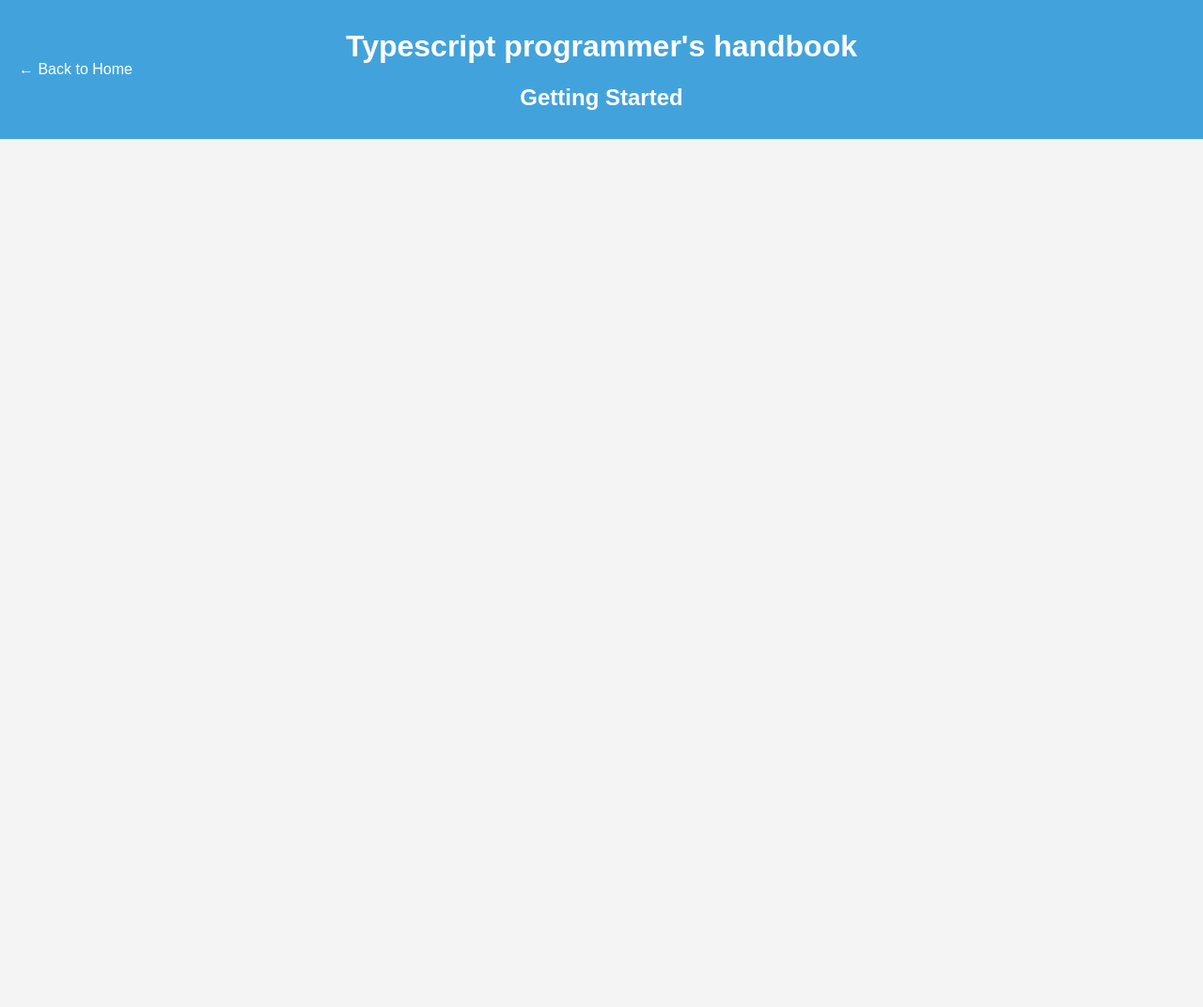
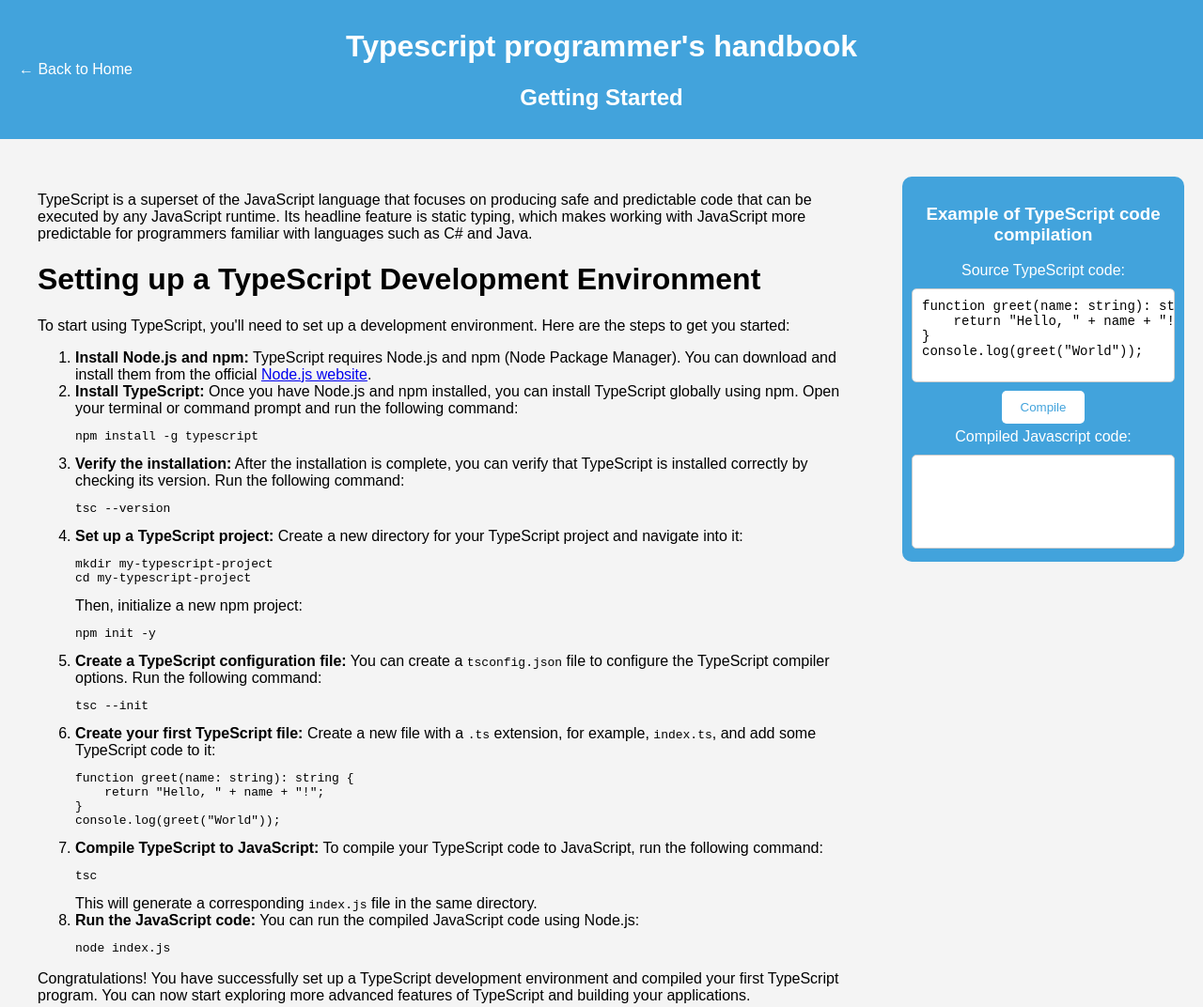
Before and after one commit to juanCoder64/WedDesign_Fall2025_Project, a website: page Pages/getting_started/getting_started.html in a window 1280 px wide. Shown: the whole page at 94% size. Before the commit the page ends 800 px from the top, so only its background shows below. Drawn offline with nearby package versions, Linux system fonts and the light colour scheme.

Commit message:
getting started page and typescript configuration

```diff
--- a/Pages/getting_started/getting_started.html
+++ b/Pages/getting_started/getting_started.html
@@ -16,7 +16,66 @@
         <h2>Getting Started</h2>
     </div>
 </div>
-    <div class="content">
+<div class="layout">
+
+
+    <main class="main-content">
+        <p>TypeScript is a superset of the JavaScript language that focuses on producing safe and predictable code that
+            can be executed by any JavaScript runtime. Its headline feature is static typing, which makes working with
+            JavaScript more predictable for programmers familiar with languages such as C# and Java.</p>
+
+        <h1>Setting up a TypeScript Development Environment</h1>
+        <p>To start using TypeScript, you'll need to set up a development environment. Here are the steps to get you started:</p>
+        <ol>
+            <li><strong>Install Node.js and npm:</strong> TypeScript requires Node.js and npm (Node Package Manager). You can download and install them from the official <a href="https://nodejs.org/">Node.js website</a>.</li>
+            <li><strong>Install TypeScript:</strong> Once you have Node.js and npm installed, you can install TypeScript globally using npm. Open your terminal or command prompt and run the following command:
+                <pre><code>npm install -g typescript</code></pre>
+            </li>
+            <li><strong>Verify the installation:</strong> After the installation is complete, you can verify that TypeScript is installed correctly by checking its version. Run the following command:
+                <pre><code>tsc --version</code></pre>
+            </li>
+            <li><strong>Set up a TypeScript project:</strong> Create a new directory for your TypeScript project and navigate into it:
+                <pre><code>mkdir my-typescript-project
+cd my-typescript-project</code></pre>
+                Then, initialize a new npm project:
+                <pre><code>npm init -y</code></pre>
+            </li>
+            <li><strong>Create a TypeScript configuration file:</strong> You can create a <code>tsconfig.json</code> file to configure the TypeScript compiler options. Run the following command:
+                <pre><code>tsc --init</code></pre>
+            </li>
+            <li><strong>Create your first TypeScript file:</strong> Create a new file with a <code>.ts</code> extension, for example, <code>index.ts</code>, and add some TypeScript code to it:
+                <pre><code>function greet(name: string): string {
+    return "Hello, " + name + "!";
+}
+console.log(greet("World"));</code></pre>
+            </li>
+            <li><strong>Compile TypeScript to JavaScript:</strong> To compile your TypeScript code to JavaScript, run the following command:
+                <pre><code>tsc</code></pre>
+                This will generate a corresponding <code>index.js</code> file in the same directory.
+            </li>
+            <li><strong>Run the JavaScript code:</strong> You can run the compiled JavaScript code using Node.js:
+                <pre><code>node index.js</code></pre>
+            </li>
+        </ol>
+        <p>Congratulations! You have successfully set up a TypeScript development environment and compiled your first TypeScript program. You can now start exploring more advanced features of TypeScript and building your applications.</p>
+    </main>
+
+    <aside class="example">
+        <h3>Example of TypeScript code compilation</h3>
+        <label for="codeInput">Source TypeScript code:</label><textarea id="codeInput" class='codeBlock'>
+function greet(name: string): string {
+    return "Hello, " + name + "!";
+}
+console.log(greet("World"));
+        </textarea>
+        <br>
+        <button id="runBtn">Compile</button>
+        <br>
+        <label for="codeOutput">Compiled Javascript code:</label><textarea id="codeOutput" readonly class="codeBlock">
+        </textarea>
+        <script src="https://cdn.jsdelivr.net/npm/typescript@5.9.3/lib/typescript.min.js"></script>
+        <script src="../../scripts/getting_started.js"></script>
+    </aside>
 </div>
 </body>
 
--- a/styles.css
+++ b/styles.css
@@ -30,6 +30,22 @@ body{
 
 .content{
     padding: 20px;
+    ol{
+        margin-left: 20px;
+        li{
+            margin-bottom: 10px;
+        }
+    }
+    code{
+        background-color: #eaeaea;
+        padding: 2px 4px;
+        border-radius: 4px;
+        font-family: 'Courier New', Courier, monospace;
+    }
+    a{
+        color: #00a6ff;
+        text-decoration: none;
+    }
 }
 
 .table-header{
@@ -65,3 +81,77 @@ th {
 .back-button:hover {
     color: #000000;
 }
+.example{
+    background-color: #42a3dc;
+    color: white;
+    padding: 10px;
+    margin-top: 20px;
+    border-radius: 10px;
+    width: 100%;
+    text-align: center;
+}
+.example button{
+    margin: 5px;
+    background-color: #ffffff;
+    color: #42a3dc;
+    padding: 10px 20px;
+    border-radius: 5px;
+    cursor: pointer;
+    border: none;
+}
+.example textarea{
+    margin-top: 10px;
+    width: 100%;
+    overflow-x: auto;
+    white-space: pre;
+    overflow-wrap: normal;
+    height: 100px;
+    border-radius: 5px;
+    border: 1px solid #ccc;
+    padding: 10px;
+    font-size: 14px;
+    resize: none;
+    box-sizing: border-box;
+}
+
+.layout {
+    display: flex;
+    align-items: flex-start;
+    gap: 20px;
+    padding: 20px;
+    box-sizing: border-box;
+}
+
+aside {
+    background: #f7f7f7;
+    padding: 1rem;
+    border-radius: 8px;
+
+    flex: 0 0 300px;
+    max-width: 35%;
+    align-self: flex-start;
+    box-sizing: border-box;
+    overflow: auto;
+}
+
+.main-content {
+    padding: 20px;
+    flex: 1 1 0;
+}
+
+@media (max-width: 800px) {
+    .layout {
+        flex-direction: column;
+        gap: 12px;
+        padding: 12px;
+    }
+    .main-content {
+        width: 100%;
+    }
+    aside {
+        flex: none;
+        max-width: 100%;
+        width: 100%;
+    }
+
+}
```
Also changed, not shown: package.json (added, +23 -0 lines), src/getting_started.ts (added, +27 -0 lines), tsconfig.json (added, +27 -0 lines). Lines whose indentation alone changed are shown as unchanged.
